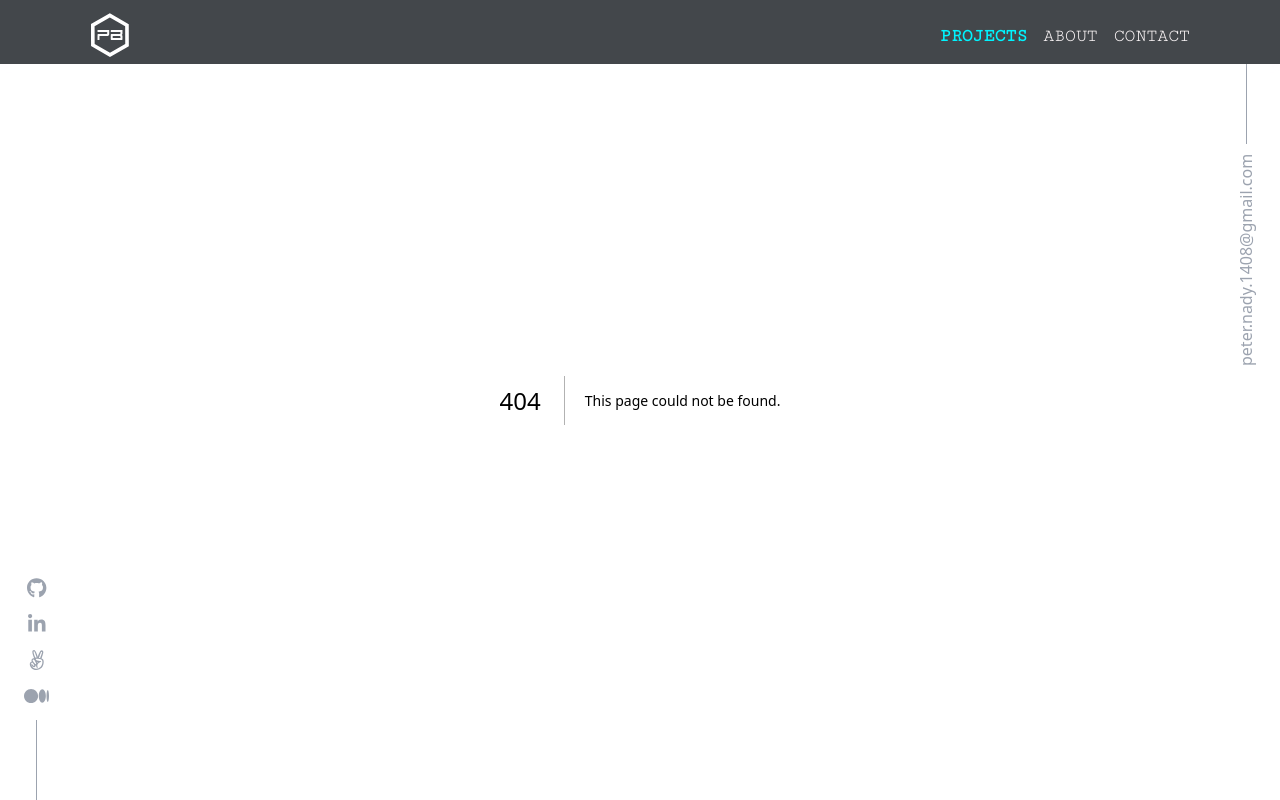
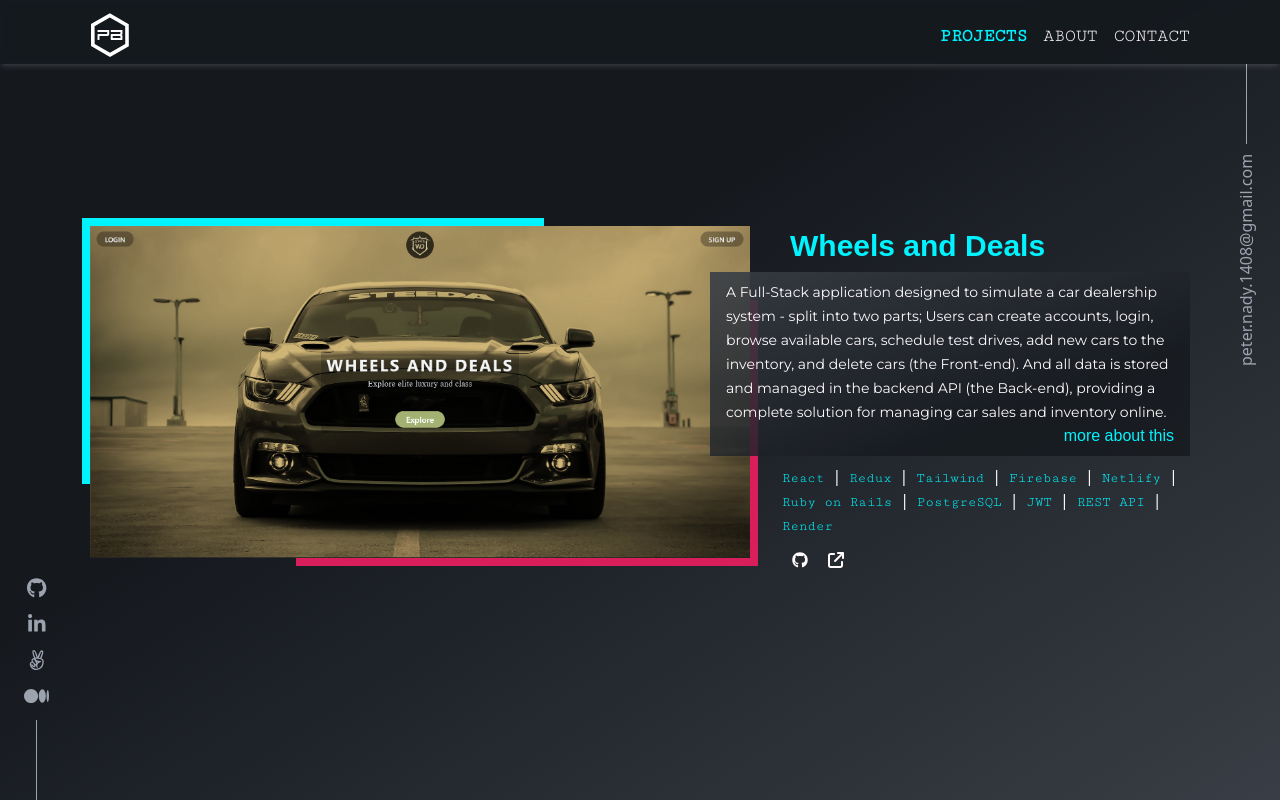
Before and after one commit to Peter1907/portfolio-v2, a Next.js app: page /projects/1 in a window 1280 px wide. Before the commit this address had no page. Built offline with nearby package versions, Linux system fonts and the light colour scheme; a web font is replaced by a local one.

Commit message:
Setup routing & test page

```diff
--- a/app/projects/Project.js
+++ b/app/projects/Project.js
@@ -2,6 +2,7 @@ import { FontAwesomeIcon } from '@fortawesome/react-fontawesome';
 import { faGithub } from '@fortawesome/free-brands-svg-icons';
 import { faArrowUpRightFromSquare } from '@fortawesome/free-solid-svg-icons';
 import Image from 'next/image';
+import Link from 'next/link';
 
 const isOdd = (num) => (num % 2 === 0 ? false : true);
 
@@ -36,11 +37,11 @@ const Info = ({ id, title, description, tags, source, live_demo }) => (
       }
     >
       <p className="leading-6 text-sm lg:text-md">{description}</p>
-      <a
-        href="#"
+      <Link
+        href={`/projects/${id}`}
         className={`font-saira text-aqua hover:underline ${isOdd(id) ? 'self-end' : 'self-start'}`}>
         more about this
-      </a>
+      </Link>
     </div>
     <div className={`flex flex-wrap lg:mx-2 ${!isOdd(id) && 'self-end text-right'}`}>
       {tags.map((tag, i) => (
--- /dev/null
+++ b/app/projects/[id]/page.js
@@ -0,0 +1,14 @@
+import { Project } from '../Project';
+import { projectData } from '../data';
+
+export default function projectDetails({ params }) {
+  const { id } = params;
+  const project = projectData[id - 1];
+
+  return (
+    <main className="text-snow h-screen flex flex-col justify-center items-center">
+      <div className="background top-0 fixed w-screen h-screen bg-no-repeat bg-gradient-to-br from-rich-black from-40% to-onyx z-0" />
+      <Project key={project.id} project={project} />
+    </main>
+  );
+}
```
